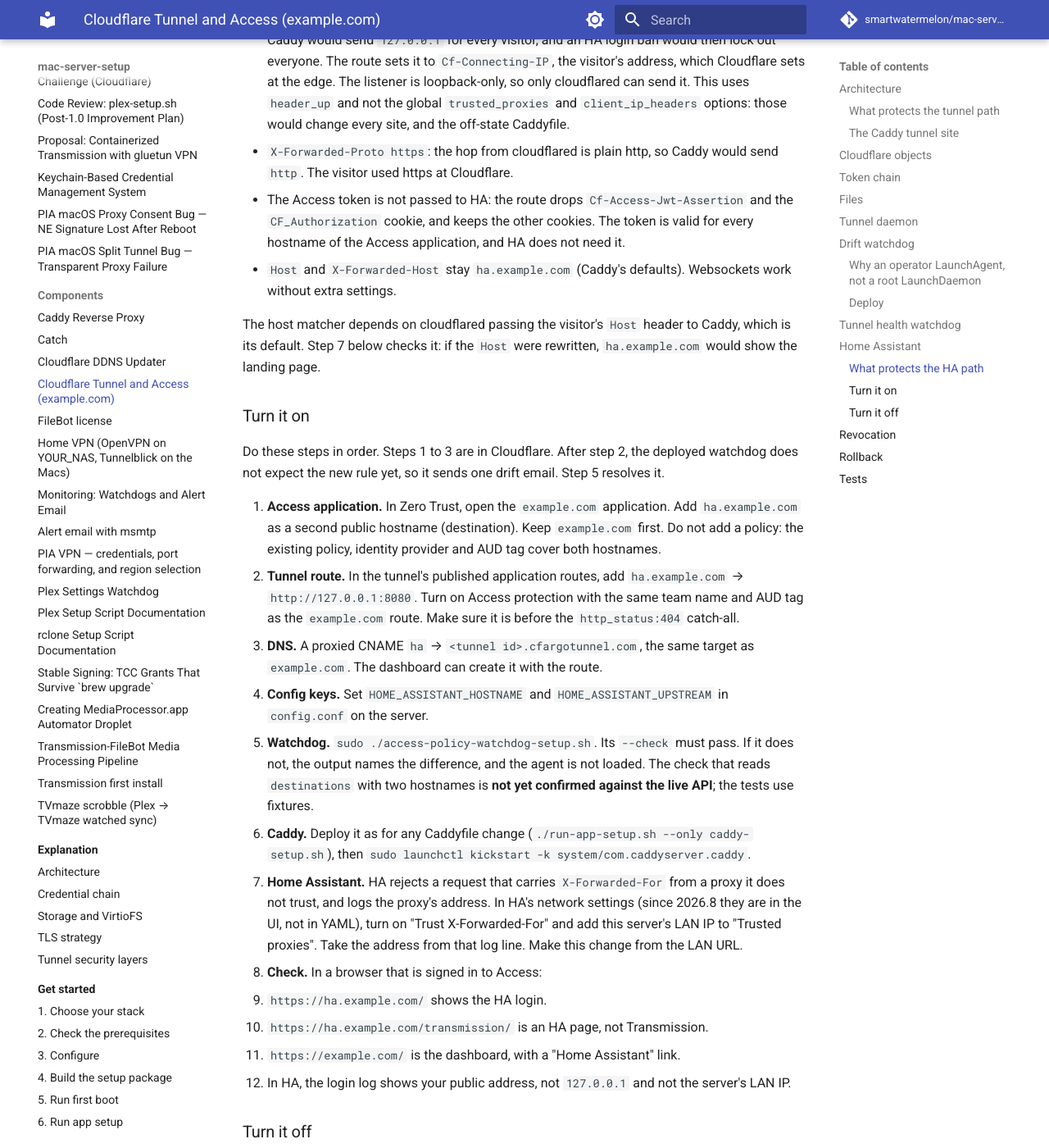
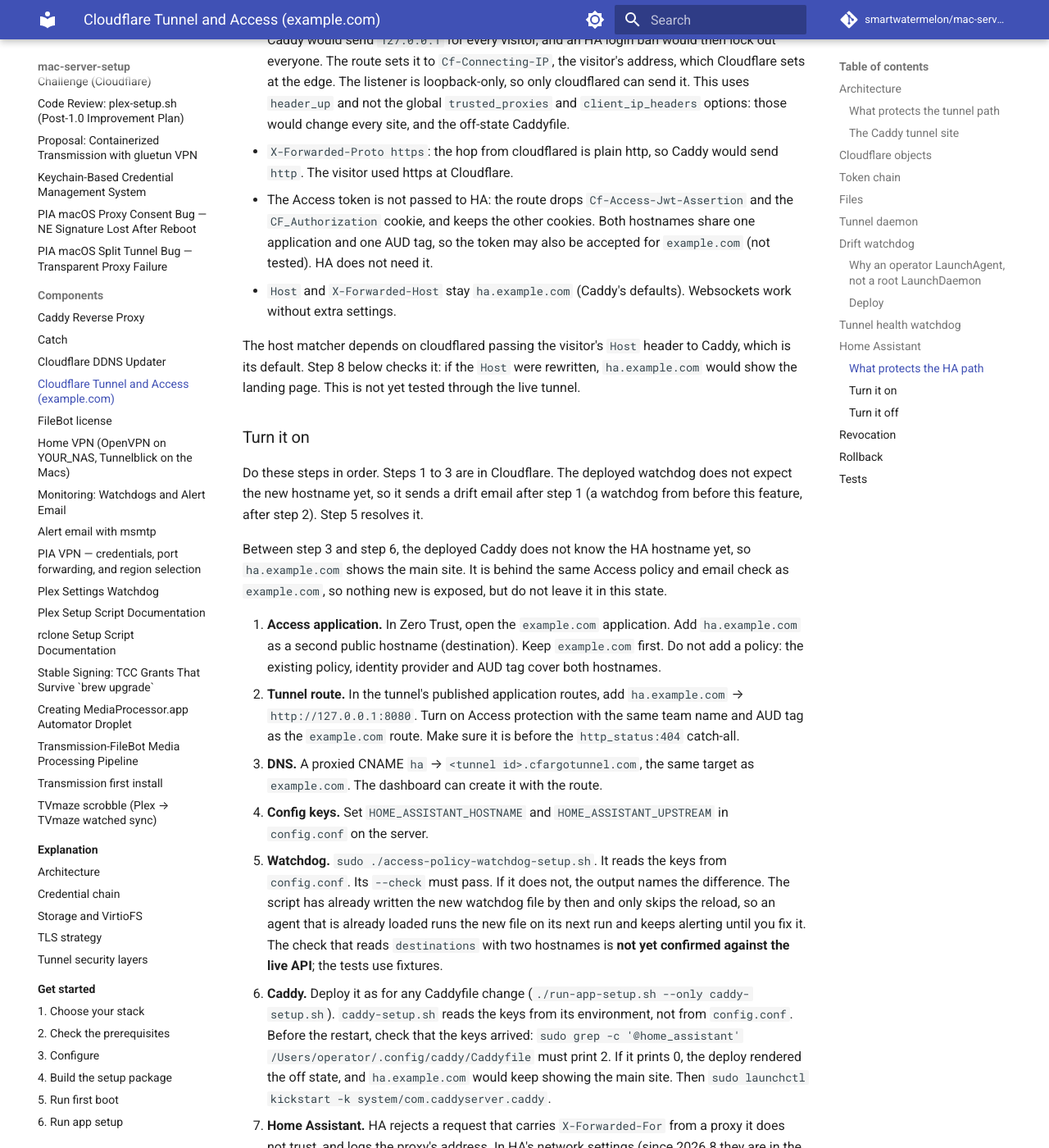
Before and after one commit to smartwatermelon/mac-server-setup, an MkDocs documentation site: the page built from docs/components/cloudflare-tunnel.md, in a window 1280 px wide and 1400 px high, scrolled down 10043 px. Shown: the whole window at 82% size. Built offline with MkDocs 1.6.1 and Material for MkDocs 9.7.7, drawn with Linux system fonts in a browser that asks for light colours; comment, search, counter and statistics services are not loaded.

Commit message:
docs: Home Assistant turn-on steps, from review
- Step 5: the watchdog setup writes the new file before --check, so a
  loaded agent runs it on its next tick even when the check fails.
- Step 6: caddy-setup.sh reads the keys from its environment; check that
  the deployed Caddyfile has @home_assistant before the restart.
- When the drift email arrives (after step 1 with this watchdog), and
  that the HA host shows the main site until Caddy is redeployed.
- Step number fix; hedge the claim that the Access token is valid for
  both hostnames, and the Host pass-through, as not tested live.
- tunnel-security-layers.md: the ingress may hold the HA rule.

```diff
--- a/docs/components/cloudflare-tunnel.md
+++ b/docs/components/cloudflare-tunnel.md
@@ -400,20 +400,28 @@ handle {
   Caddy would send `http`. The visitor used https at Cloudflare.
 - The Access token is not passed to HA: the route drops
   `Cf-Access-Jwt-Assertion` and the `CF_Authorization` cookie, and keeps
-  the other cookies. The token is valid for every hostname of the Access
-  application, and HA does not need it.
+  the other cookies. Both hostnames share one application and one AUD tag,
+  so the token may also be accepted for `example.com` (not tested). HA does
+  not need it.
 - `Host` and `X-Forwarded-Host` stay `ha.example.com` (Caddy's defaults).
   Websockets work without extra settings.
 
 The host matcher depends on cloudflared passing the visitor's `Host`
-header to Caddy, which is its default. Step 7 below checks it: if the
+header to Caddy, which is its default. Step 8 below checks it: if the
 `Host` were rewritten, `ha.example.com` would show the landing page.
+This is not yet tested through the live tunnel.
 
 ### Turn it on
 
-Do these steps in order. Steps 1 to 3 are in Cloudflare. After step 2,
-the deployed watchdog does not expect the new rule yet, so it sends one drift
-email. Step 5 resolves it.
+Do these steps in order. Steps 1 to 3 are in Cloudflare. The deployed
+watchdog does not expect the new hostname yet, so it sends a drift email
+after step 1 (a watchdog from before this feature, after step 2). Step 5
+resolves it.
+
+Between step 3 and step 6, the deployed Caddy does not know the HA
+hostname yet, so `ha.example.com` shows the main site. It is behind the
+same Access policy and email check as `example.com`, so nothing new is
+exposed, but do not leave it in this state.
 
 1. **Access application.** In Zero Trust, open the `example.com`
    application. Add `ha.example.com` as a second public hostname
@@ -427,13 +435,20 @@ email. Step 5 resolves it.
    target as `example.com`. The dashboard can create it with the route.
 4. **Config keys.** Set `HOME_ASSISTANT_HOSTNAME` and
    `HOME_ASSISTANT_UPSTREAM` in `config.conf` on the server.
-5. **Watchdog.** `sudo ./access-policy-watchdog-setup.sh`. Its `--check`
-   must pass. If it does not, the output names the difference, and the
-   agent is not loaded. The check that reads `destinations` with two
-   hostnames is **not yet confirmed against the live API**; the tests use
-   fixtures.
+5. **Watchdog.** `sudo ./access-policy-watchdog-setup.sh`. It reads the
+   keys from `config.conf`. Its `--check` must pass. If it does not, the
+   output names the difference. The script has already written the new
+   watchdog file by then and only skips the reload, so an agent that is
+   already loaded runs the new file on its next run and keeps alerting
+   until you fix it. The check that reads `destinations` with two hostnames
+   is **not yet confirmed against the live API**; the tests use fixtures.
 6. **Caddy.** Deploy it as for any Caddyfile change
-   (`./run-app-setup.sh --only caddy-setup.sh`), then
+   (`./run-app-setup.sh --only caddy-setup.sh`). `caddy-setup.sh` reads the
+   keys from its environment, not from `config.conf`. Before the restart,
+   check that the keys arrived:
+   `sudo grep -c '@home_assistant' /Users/operator/.config/caddy/Caddyfile`
+   must print 2. If it prints 0, the deploy rendered the off state, and
+   `ha.example.com` would keep showing the main site. Then
    `sudo launchctl kickstart -k system/com.caddyserver.caddy`.
 7. **Home Assistant.** HA rejects a request that carries
    `X-Forwarded-For` from a proxy it does not trust, and logs the proxy's
```
Also changed, not shown: docs/explanation/tunnel-security-layers.md (+1 -1 lines).
